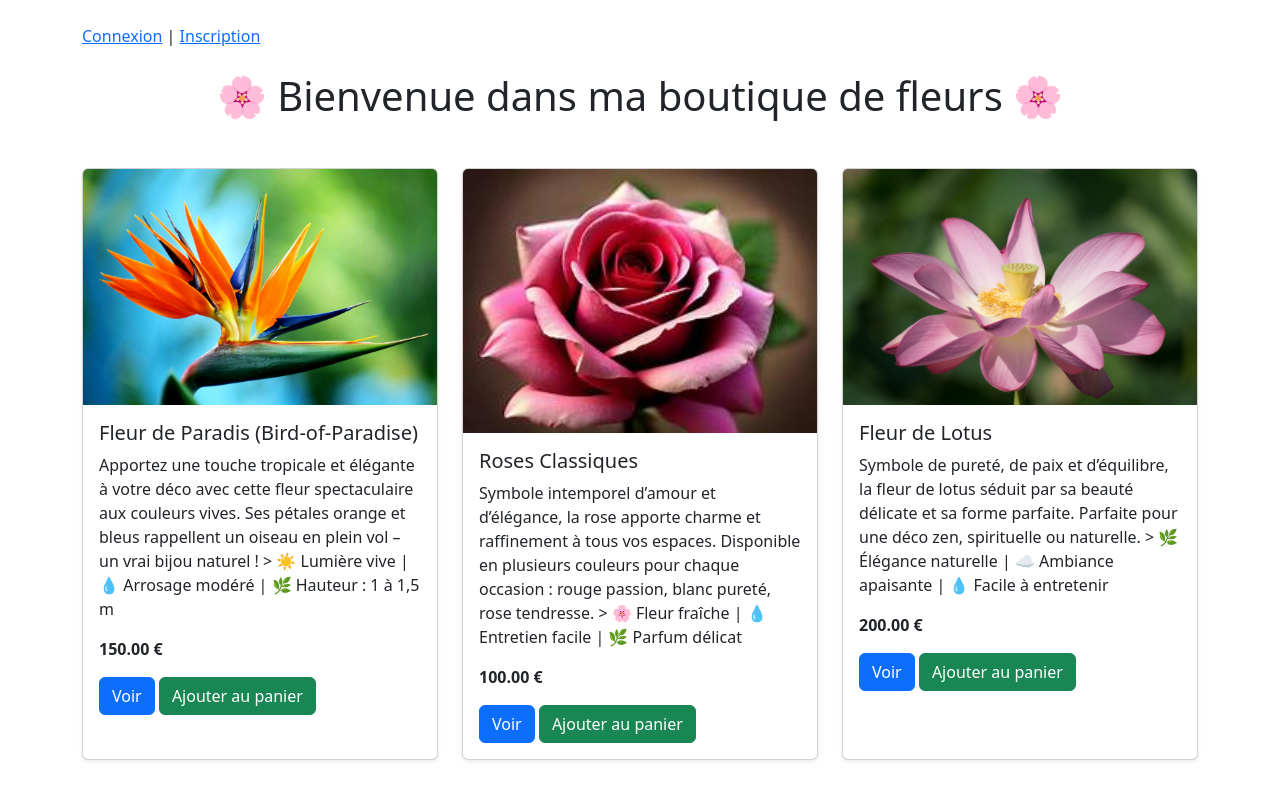
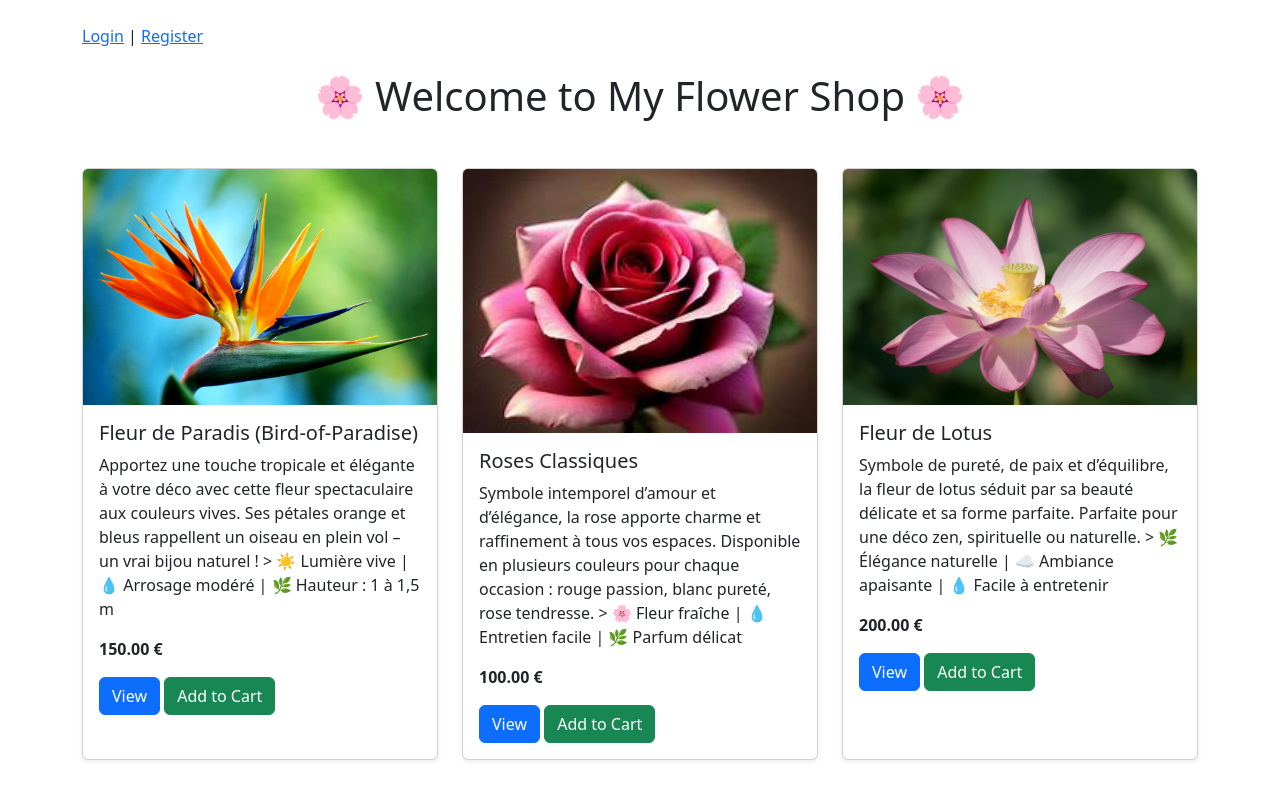
Before and after one commit to codealpha-talent/CodeAlpha_Ecommerce, a Django app: page / in a window 1280 px wide. Run offline with Django 5.2, Linux system fonts and the light colour scheme; data comes from the database, SQL or seed files in the repository.

Commit message:
Translated all HTML templates to English

```diff
--- a/store/templates/store/home.html
+++ b/store/templates/store/home.html
@@ -1,30 +1,30 @@
 <!DOCTYPE html>
-<html lang="fr">
+<html lang="en">
 <head>
     <meta charset="UTF-8">
-    <title>Ma Boutique de Fleurs</title>
+    <title>My Flower Shop</title>
     <!-- Bootstrap CSS -->
     <link href="https://cdn.jsdelivr.net/npm/bootstrap@5.3.3/dist/css/bootstrap.min.css" rel="stylesheet">
 </head>
 <body class="container my-4">
 
-    <!-- 🔐 Connexion / Déconnexion -->
+    <!-- 🔐 Login / Logout block -->
     <div class="mb-4">
         {% if user.is_authenticated %}
             <p>
-                Bonjour <strong>{{ user.username }}</strong> |
-                <a href="{% url 'logout' %}">Déconnexion</a> |
-                <a href="{% url 'cart_detail' %}">Mon panier</a>
+                Welcome <strong>{{ user.username }}</strong> |
+                <a href="{% url 'logout' %}">Logout</a> |
+                <a href="{% url 'cart_detail' %}">My Cart</a>
             </p>
         {% else %}
             <p>
-                <a href="{% url 'login' %}">Connexion</a> |
-                <a href="{% url 'register' %}">Inscription</a>
+                <a href="{% url 'login' %}">Login</a> |
+                <a href="{% url 'register' %}">Register</a>
             </p>
         {% endif %}
     </div>
 
-    <h1 class="text-center mb-5">🌸 Bienvenue dans ma boutique de fleurs 🌸</h1>
+    <h1 class="text-center mb-5">🌸 Welcome to My Flower Shop 🌸</h1>
 
     {% if products %}
         <div class="row">
@@ -34,17 +34,17 @@
                         {% if product.image %}
                             <img src="{{ product.image.url }}" class="card-img-top" alt="{{ product.name }}">
                         {% else %}
-                            <div class="text-center p-4">Pas d'image disponible</div>
+                            <div class="text-center p-4">No image available</div>
                         {% endif %}
                         <div class="card-body">
                             <h5 class="card-title">{{ product.name }}</h5>
                             <p class="card-text">{{ product.description }}</p>
                             <p class="card-text fw-bold">{{ product.price }} €</p>
 
-                            <a href="{% url 'product_detail' product.id %}" class="btn btn-primary">Voir</a>
+                            <a href="{% url 'product_detail' product.id %}" class="btn btn-primary">View</a>
                             <form method="post" action="{% url 'add_to_cart' product.id %}" class="d-inline">
                                 {% csrf_token %}
-                                <button type="submit" class="btn btn-success">Ajouter au panier</button>
+                                <button type="submit" class="btn btn-success">Add to Cart</button>
                             </form>
                         </div>
                     </div>
@@ -52,7 +52,7 @@
             {% endfor %}
         </div>
     {% else %}
-        <p>Aucun produit disponible pour le moment.</p>
+        <div class="alert alert-warning text-center">No products available at the moment.</div>
     {% endif %}
 
     <!-- Bootstrap JS -->
```
Also changed, not shown: store/templates/registration/logged_out.html (+5 -5 lines), store/templates/registration/login.html (+5 -5 lines), store/templates/registration/register.html (+5 -5 lines), store/templates/store/cart.html (+7 -7 lines), store/templates/store/product_detail.html (+4 -4 lines).
